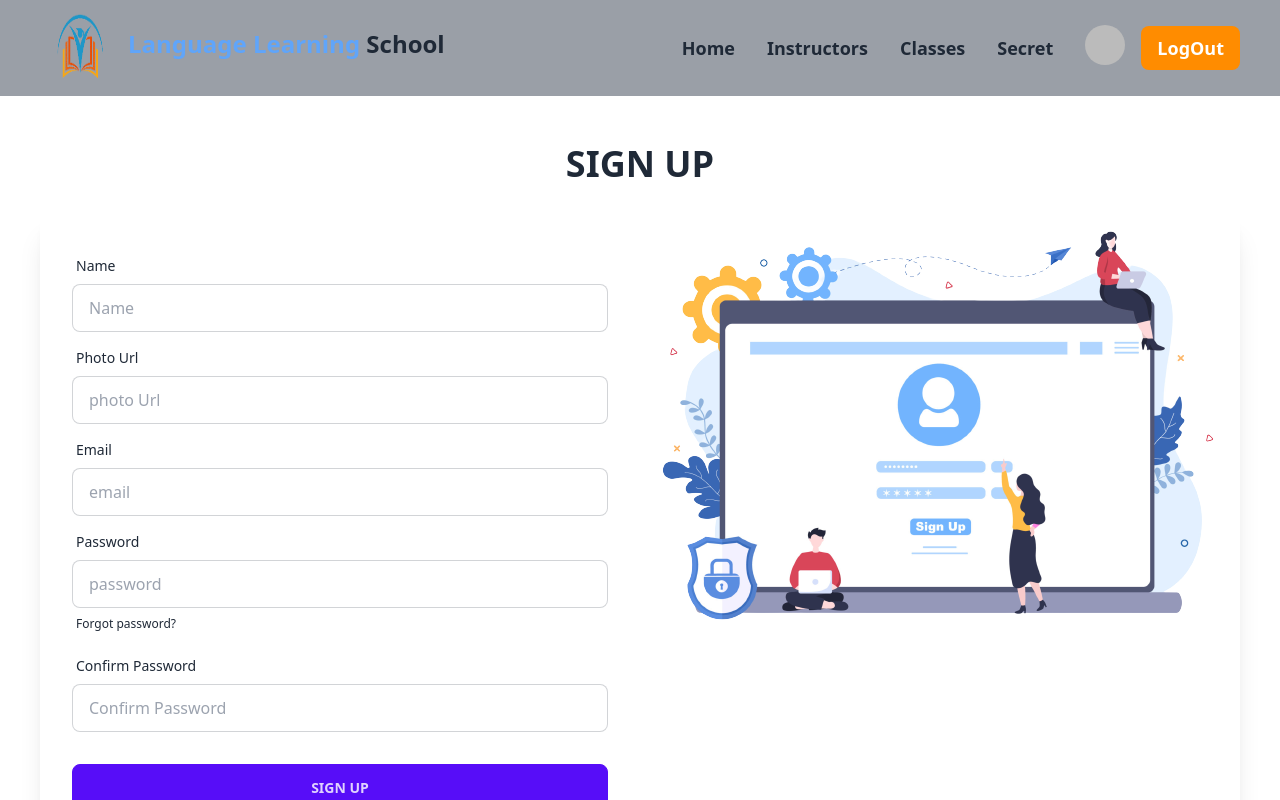
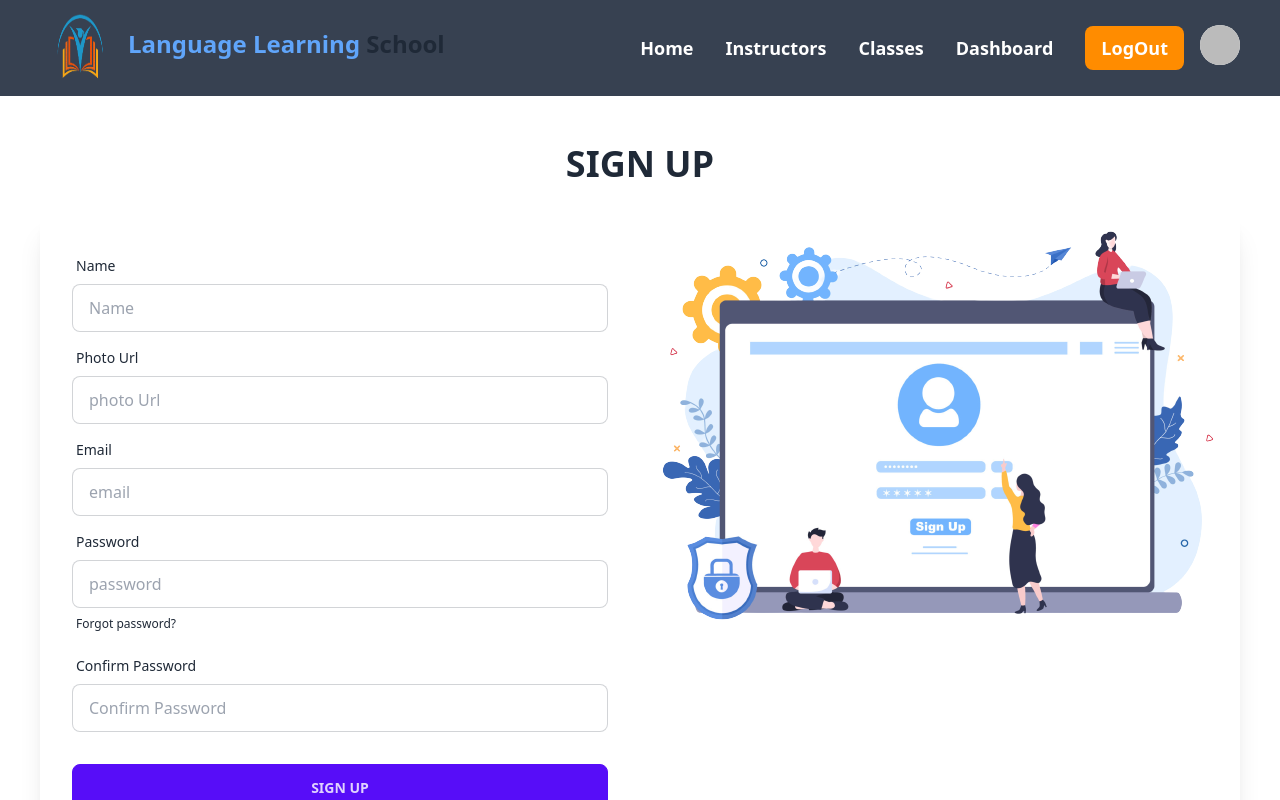
Before and after one commit to alive1258/language-learning-school-client, a React (Vite) app: page /signup in a window 1280 px wide. Shown: the top 800 px of the page. Built offline with nearby package versions, Linux system fonts and the light colour scheme; no server answers; sample sign-in values are in the browser's storage.

Commit message:
navbar user profile picture display show done conditionaly done

```diff
--- /dev/null
+++ b/src/Pages/Dashboard/Dashboard.jsx
@@ -0,0 +1,11 @@
+import React from 'react';
+
+const Dashboard = () => {
+    return (
+        <div className='pt-28'>
+            Dashboard
+        </div>
+    );
+};
+
+export default Dashboard;
--- a/src/Pages/Login/Login.jsx
+++ b/src/Pages/Login/Login.jsx
@@ -24,6 +24,7 @@ const Login = () => {
             .then(result => {
                 const user = result.user;
                 console.log(user)
+                reset()
                 Swal.fire({
                     title: 'User log in successFully',
                     showClass: {
--- a/src/Pages/Secret/Secret.jsx
+++ /dev/null
@@ -1,11 +0,0 @@
-import React from 'react';
-
-const Secret = () => {
-    return (
-        <div>
-            Secret
-        </div>
-    );
-};
-
-export default Secret;
--- a/src/Pages/Shared/Navbar/Navbar.css
+++ b/src/Pages/Shared/Navbar/Navbar.css
@@ -1,5 +1,5 @@
 .active{
     /* font-weight: bold; */
-    color: rgb(62, 189, 115);
+    color: rgb(96, 165, 250 );
 
 }
--- a/src/Pages/Shared/Navbar/Navbar.jsx
+++ b/src/Pages/Shared/Navbar/Navbar.jsx
@@ -20,7 +20,7 @@ const Navbar = () => {
 
     return (
        <>
-        <div className='bg-gray-700 bg-opacity-50 max-w-screen-2xl w-full fixed z-10'>
+        <div className='bg-gray-700  max-w-screen-2xl w-full fixed z-10'>
 
 <div className='py-2 md:px-10  flex justify-between items-center '>
 
@@ -34,18 +34,37 @@ const Navbar = () => {
     </div>
 
     <div className="md:flex items-center hidden gap-8 text-lg  font-semibold">
-        <NavLink to="/">Home</NavLink>
-        <NavLink to='/Instructors'>Instructors</NavLink>
-        <NavLink to='/classes'>Classes</NavLink>
-        <NavLink to='/secret'>Secret</NavLink>
+        <NavLink to="/" className='text-white'>Home</NavLink>
+        <NavLink to='/Instructors' className='text-white'>Instructors</NavLink>
+        <NavLink to='/classes' className='text-white'>Classes</NavLink>
+        <NavLink to='/dashboard' className='text-white'>Dashboard </NavLink>
 
         <div className="md:flex justify-center items-center">
-            <div className='md:flex md:mr-4'>
+
+
+
+            <div className='md:block hidden'>
+                {
+                user ? <>
+
+                <button onClick={handleLogOut} className="px-4 rounded-lg py-2 text-lg font-semibold text-white bg-[#ff8c00] hover:bg-[#e78f24] w-full">LogOut</button>
+                </> : <>
+                <Link to='/login'>
+                    <button className="px-4 rounded-lg py-2 text-lg font-semibold text-white bg-[#ff8c00] hover:bg-[#e78f24] ml-2 md:block hidden">Login</button>
+                </Link>
+                </>
+            }
+
+
+            </div>
+
+             <div className='md:flex items-center md:ml-4'>
             {user && (
                 <div className="tooltip tooltip-bottom" data-tip={user?.displayName}>
                     <button className="">
                         <img
                             style={{
+                                background:"white",
                                 height: "40px",
                                 width: "40px",
                                 borderRadius: "50%",
@@ -59,22 +78,6 @@ const Navbar = () => {
 
             )}
         </div>
-
-
-            <div className='md:block hidden'>
-                {
-                user ? <button onClick={handleLogOut} className="px-4 rounded-lg py-2 text-lg font-semibold text-white bg-[#ff8c00] hover:bg-[#e78f24] w-full">LogOut</button> : <Link to='/login'>
-                    <button className="px-4 rounded-lg py-2 text-lg font-semibold text-white bg-[#ff8c00] hover:bg-[#e78f24] ml-2 md:block hidden">Login</button>
-                </Link>
-            }
-
-
-            </div>
-            {/* <div>
-               <Link to='/login'>
-               <button className="px-4 rounded-lg py-2 text-lg font-semibold text-white bg-[#ff8c00] hover:bg-[#e78f24] ml-2 md:block hidden">Login</button>
-               </Link>
-            </div> */}
         </div>
 
 
--- a/src/Pages/SignUp/SignUp.jsx
+++ b/src/Pages/SignUp/SignUp.jsx
@@ -6,23 +6,27 @@ import SectionTitle from '../../components/SectionTitle/SectionTitle';
 import signup from '../../assets/images/signup.png'
 import { Helmet } from 'react-helmet-async';
 import useAuth from '../../Hooks/useAuth';
-import { Link } from 'react-router-dom';
+import { Link, useNavigate } from 'react-router-dom';
 import Swal from 'sweetalert2';
 
 
 
 const SignUp = () => {
     const { register, reset, handleSubmit, formState: { errors } } = useForm();
+    const navigate = useNavigate()
+    const { createUser, updateUserProfile } = useAuth()
 
-    const { createUser } = useAuth()
     const onSubmit = (data) => {
-        // Handle form submission
         console.log(data);
 
         createUser(data.email, data.password)
             .then(result => {
                 const loggedUser = result.user;
                 console.log(loggedUser)
+                updateUserProfile(data.name, data.photoUrl)
+                    .then(() => {
+                        console.log('user profile info update')
+                        reset()
                         Swal.fire({
                             position: 'top-end',
                             icon: 'success',
@@ -30,6 +34,12 @@ const SignUp = () => {
                             showConfirmButton: false,
                             timer: 1500
                         })
+                        navigate('/')
+
+                    })
+                    .catch(error => console.log(error))
+
+
             })
     };
 
--- a/src/Routes/Routes.jsx
+++ b/src/Routes/Routes.jsx
@@ -3,10 +3,10 @@ import Main from "../Layout/Main";
 import Home from "../Pages/Home/Home/Home";
 import Instructors from "../Pages/Instructors/Instructors/Instructors";
 import Classes from "../Pages/Classes/Classes/Classes";
-import Secret from "../Pages/Secret/Secret";
 import Login from "../Pages/Login/Login";
 import SignUp from "../Pages/SignUp/SignUp";
 import PrivetRoutes from "./PrivetRoutes";
+import Dashboard from "../Pages/Dashboard/Dashboard";
 
 
 
@@ -28,8 +28,8 @@ export const router = createBrowserRouter([
           element:<Classes></Classes>
         },
         {
-          path:'secret',
-          element:<PrivetRoutes><Secret></Secret></PrivetRoutes>
+          path:'dashboard',
+          element:<PrivetRoutes><Dashboard></Dashboard></PrivetRoutes>
         },
         {
           path:'login',
```
Lines whose indentation alone changed are shown as unchanged.
